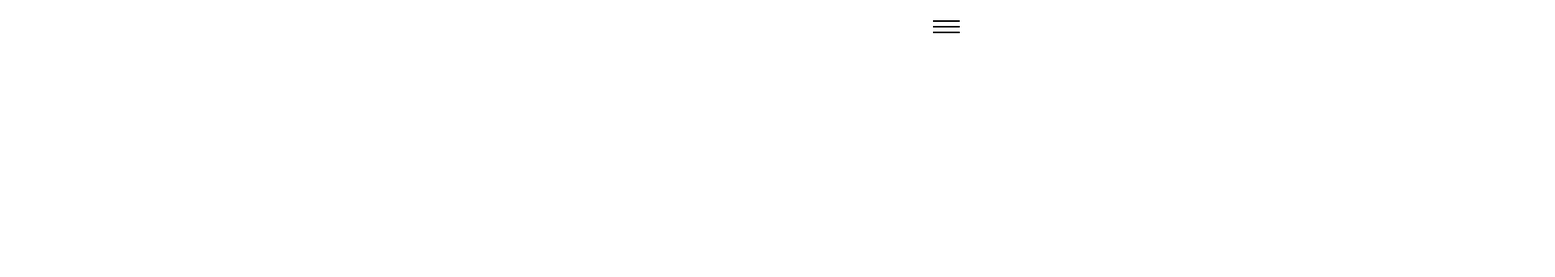
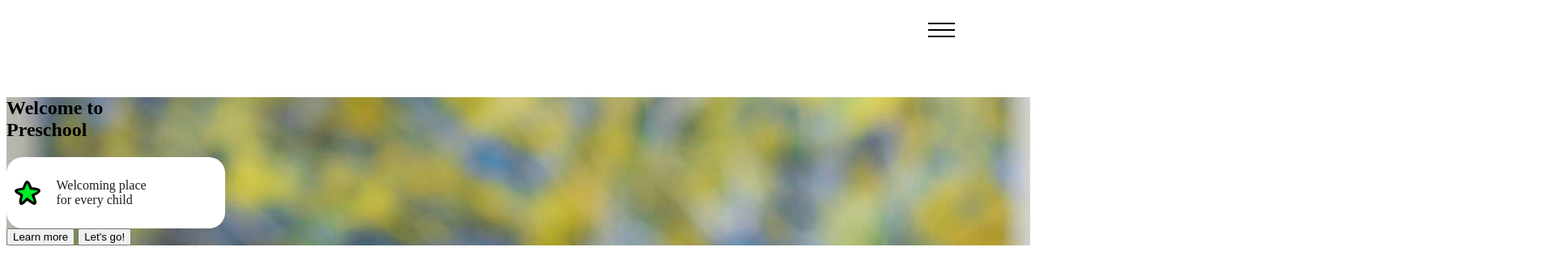
Before and after one commit to cate339/Pre-school, a website: page index.html in a window 1280 px wide. Shown: the top 342 px of the page at 81% size, 1920 px wide, since content can reach past the window. Drawn offline with Linux system fonts and the light colour scheme.

Commit message:
style card text

```diff
--- a/index.html
+++ b/index.html
@@ -4,6 +4,7 @@
     <meta charset="UTF-8">
     <meta name="viewport" content="width=device-width, initial-scale=1.0">
     <title>Preschool</title>
+    <link rel="stylesheet" href="https://cdnjs.cloudflare.com/ajax/libs/font-awesome/5.15.4/css/all.min.css" integrity="sha512-1ycn6IcaQQ40/MKBW2W4Rhis/DbILU74C1vSrLJxCq57o941Ym01SwNsOMqvEBFlcgUa6xLiPY/NS5R+E6ztJQ==" crossorigin="anonymous" referrerpolicy="no-referrer" />
     <link rel="stylesheet" href="./style.css"/>
 </head>
 <body>
@@ -15,7 +16,18 @@
             <span class="bar"></span>
         </div>
         </div>
-        <div class="container"></div>
+        <div class="container">
+            <div class="textContainer">
+                <h1>Welcome to <br> Preschool</h1>
+                <div class="card">
+                    <!-- <i class="fas fa-star" style="color: #32cd32;"></i> -->
+                    <img class="star" src="images/star.svg">
+                    <p class="cardtext">Welcoming place <br> for every child</p>
+                </div>
+                <button>Learn more</button>
+                <button>Let's go!</button>
+            </div>
+        </div>
     </section>
 </body>
 </html>
--- a/style.css
+++ b/style.css
@@ -1,3 +1,5 @@
+@import url('https://fonts.googleapis.com/css2?family=Kiwi+Maru&display=swap')
+
 body,
 html {
     background-color: #fff ;
@@ -12,15 +14,63 @@ html {
     margin: 25px 25px 25px 90%;
 }
 
+.hamburger {
+    display: flex;
+    flex-direction: column;
+    margin: 5px 0;
+    cursor: pointer;
+
+}
+
 
 .bar {
-    display: flex;
-    flex-direction: column;
-    justify-content: space-between;
     width: 31px;
     border: 1px solid #000;
-    margin: 5px 0;
+    margin: 3px 0;
     padding: 0;
-    cursor: pointer;
+    -webkit-transition: all ease 0.2;
     transition: all 0.2s;
 }
+
+
+.hamburger.active .bar:nth-child(2){
+    opacity: 0;
+}
+
+
+.hamburger.active .bar:nth-child(1){
+    transform: translateY(8px) rotate(45deg);
+    margin: 2px;
+}
+
+
+.hamburger.active .bar:nth-child(3){
+    transform: translateY(-8px) rotate(-45deg);
+    margin: 2px;
+}
+
+.container {
+    background-image: url(./images/background\ landing\ page.jpg);
+}
+
+.card {
+    width: 250px;
+    border: 1px;
+    border-radius: 20px;
+    background-color: #fff;
+    display: flex;
+    align-items: center;
+    padding: 10px;
+}
+
+.star {
+    height: 30px;
+}
+
+.cardtext {
+    margin-left: 20px;
+    font-family: 'kiwi maru',serif;
+    font-size: 16px;
+    font-weight: 400;
+    color: rgb(29, 29, 27);
+}
```
Also changed, not shown: images/star.svg (added).
